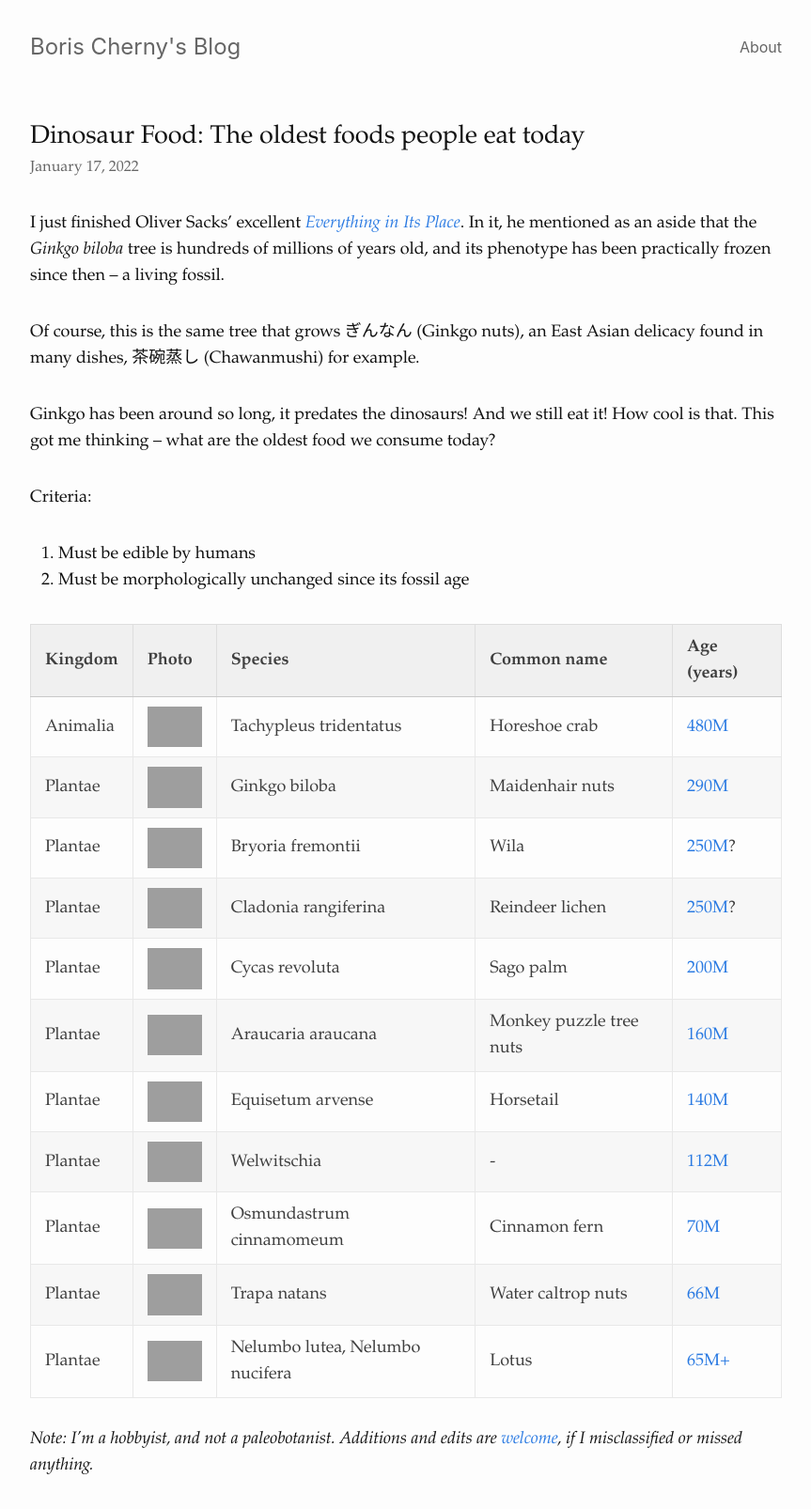
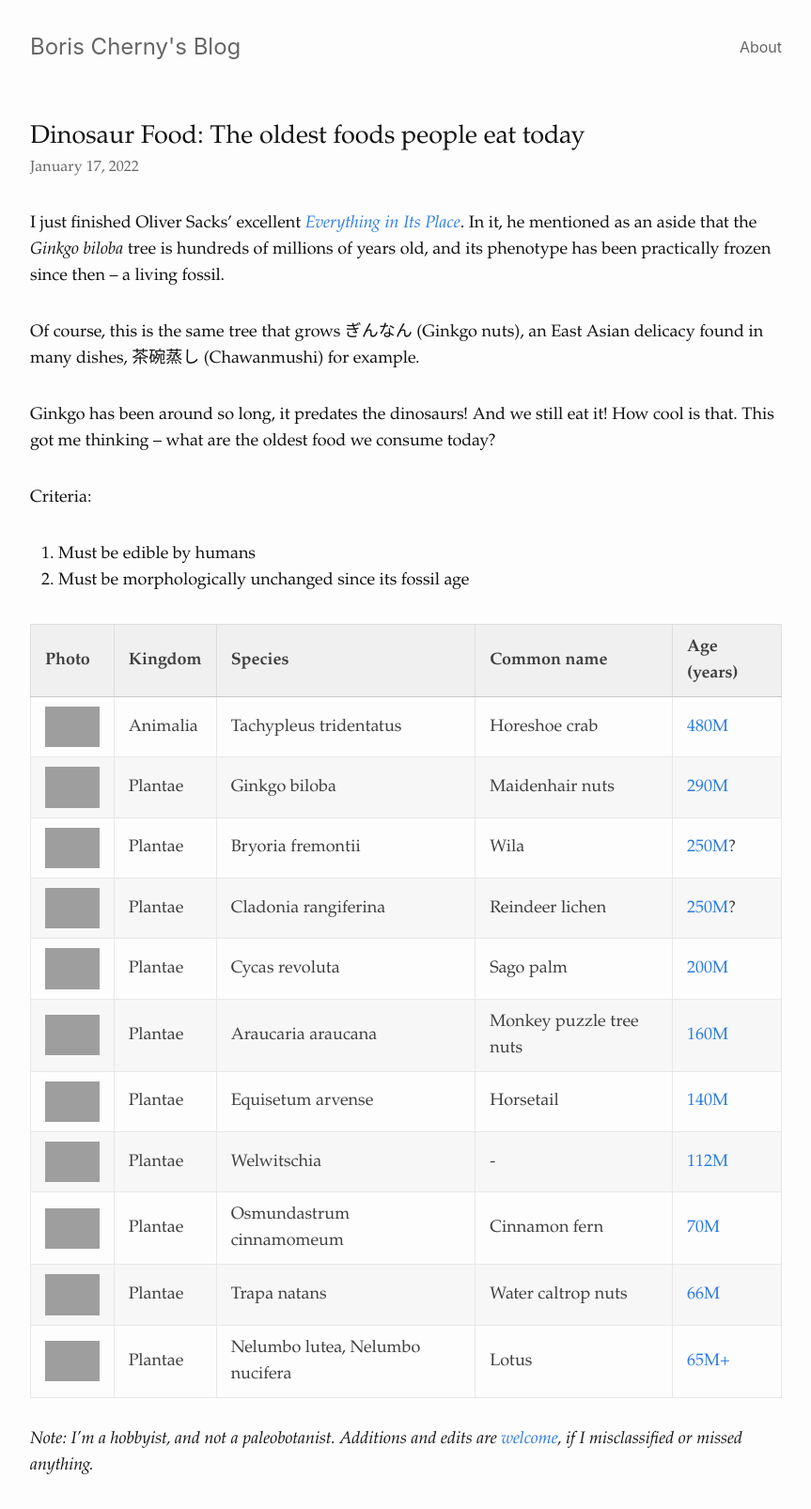
Before and after one commit to bcherny/bcherny.github.io, a Jekyll site: the page built from _posts/2022-01-17-Dinosaur-food.md, in a window 1280 px wide, cut to the strip 0-1606 px from the top of the page. Shown: the whole strip at 94% size, without its empty margins (208-1071 px from the left). Built offline with Jekyll 4.4.1, drawn with Linux system fonts in a browser that asks for light colours; grey boxes are pictures that could not be loaded.

Commit message:
Update 2022-01-17-Dinosaur-food.md

```diff
--- a/_posts/2022-01-17-Dinosaur-food.md
+++ b/_posts/2022-01-17-Dinosaur-food.md
@@ -15,18 +15,18 @@ Criteria:
 1. Must be edible by humans
 2. Must be morphologically unchanged since its fossil age
 
-| Kingdom | Photo | Species | Common name | Age (years)
+| Photo | Kingdom | Species | Common name | Age (years)
 |---|----|--|----|--|
-| Animalia| <img src="https://upload.wikimedia.org/wikipedia/commons/1/1b/Limulus_polyphemus_horseshue_crab_on_coast.jpg" width=60 /> | Tachypleus tridentatus | Horeshoe crab | [480M](https://www.frontiersin.org/articles/10.3389/feart.2020.00098/full)
-| Plantae | <img src="https://upload.wikimedia.org/wikipedia/commons/thumb/7/78/GinkgoLeaves.jpg/1280px-GinkgoLeaves.jpg" width=60 /> | Ginkgo biloba | Maidenhair nuts | [290M](https://www.sciencedirect.com/science/article/abs/pii/S1871174X0900002X?via%3Dihub)
-| Plantae | <img src="https://upload.wikimedia.org/wikipedia/commons/e/e1/WilaBig.jpg" width=60 /> | Bryoria fremontii | Wila | [250M](https://en.wikipedia.org/wiki/Moss#Geological_history)?
-| Plantae | <img src="https://upload.wikimedia.org/wikipedia/commons/2/29/Cladonia_portentosa_top.JPG" width=60 /> | Cladonia rangiferina | Reindeer lichen | [250M](https://en.wikipedia.org/wiki/Moss#Geological_history)?
-| Plantae | <img src="https://upload.wikimedia.org/wikipedia/commons/3/3b/Cycas_inflorescence.jpg" width=60 /> | Cycas revoluta | Sago palm | [200M](http://www1.biologie.uni-hamburg.de/b-online/library/cycads/fossilspast.htm)
-| Plantae | <img src="https://upload.wikimedia.org/wikipedia/commons/thumb/1/1b/Zweig_der_Andentannne.JPG/2560px-Zweig_der_Andentannne.JPG" width=60 /> | Araucaria araucana | Monkey puzzle tree nuts | [160M](https://www.pacificu.edu/about/campuses-locations/forest-grove-campus/guide-trees/monkeypuzzle)
-| Plantae | <img src="https://upload.wikimedia.org/wikipedia/commons/thumb/2/23/Equisetum_arvense_foliage.jpg/2560px-Equisetum_arvense_foliage.jpg" width=60 /> | Equisetum arvense | Horsetail | [140M](https://en.wikipedia.org/wiki/Equisetum#Evolutionary_history)
-| Plantae | <img src="https://upload.wikimedia.org/wikipedia/commons/thumb/e/ec/Welwitschia_mirabilis_%28female%29.jpg/2560px-Welwitschia_mirabilis_%28female%29.jpg" width=60 /> | Welwitschia | - | [112M](https://pubmed.ncbi.nlm.nih.gov/33504814/)
-| Plantae | <img src="https://upload.wikimedia.org/wikipedia/commons/2/26/Cinnamon_fern.jpg" width=60 /> | Osmundastrum cinnamomeum | Cinnamon fern | [70M](https://www.journals.uchicago.edu/doi/10.1086/314134)
-| Plantae | <img src="https://upload.wikimedia.org/wikipedia/commons/f/f3/Water-caltrops.jpg" width=60 /> | Trapa natans | Water caltrop nuts | [66M](https://en.wikipedia.org/wiki/Water_caltrop#Fossil_record)
-| Plantae | <img src="https://upload.wikimedia.org/wikipedia/commons/d/d9/Nelumbo_lutea_blossom.jpeg" width=60 /> | Nelumbo lutea, Nelumbo nucifera | Lotus | [65M+](https://ebrary.net/27989/environment/lotus)
+| <img src="https://upload.wikimedia.org/wikipedia/commons/1/1b/Limulus_polyphemus_horseshue_crab_on_coast.jpg" width=60 /> | Animalia | Tachypleus tridentatus | Horeshoe crab | [480M](https://www.frontiersin.org/articles/10.3389/feart.2020.00098/full)
+| <img src="https://upload.wikimedia.org/wikipedia/commons/thumb/7/78/GinkgoLeaves.jpg/1280px-GinkgoLeaves.jpg" width=60 /> | Plantae | Ginkgo biloba | Maidenhair nuts | [290M](https://www.sciencedirect.com/science/article/abs/pii/S1871174X0900002X?via%3Dihub)
+| <img src="https://upload.wikimedia.org/wikipedia/commons/e/e1/WilaBig.jpg" width=60 /> | Plantae | Bryoria fremontii | Wila | [250M](https://en.wikipedia.org/wiki/Moss#Geological_history)?
+| <img src="https://upload.wikimedia.org/wikipedia/commons/2/29/Cladonia_portentosa_top.JPG" width=60 /> | Plantae | Cladonia rangiferina | Reindeer lichen | [250M](https://en.wikipedia.org/wiki/Moss#Geological_history)?
+| <img src="https://upload.wikimedia.org/wikipedia/commons/3/3b/Cycas_inflorescence.jpg" width=60 /> | Plantae | Cycas revoluta | Sago palm | [200M](http://www1.biologie.uni-hamburg.de/b-online/library/cycads/fossilspast.htm)
+| <img src="https://upload.wikimedia.org/wikipedia/commons/thumb/1/1b/Zweig_der_Andentannne.JPG/2560px-Zweig_der_Andentannne.JPG" width=60 /> | Plantae | Araucaria araucana | Monkey puzzle tree nuts | [160M](https://www.pacificu.edu/about/campuses-locations/forest-grove-campus/guide-trees/monkeypuzzle)
+| <img src="https://upload.wikimedia.org/wikipedia/commons/thumb/2/23/Equisetum_arvense_foliage.jpg/2560px-Equisetum_arvense_foliage.jpg" width=60 /> | Plantae | Equisetum arvense | Horsetail | [140M](https://en.wikipedia.org/wiki/Equisetum#Evolutionary_history)
+| <img src="https://upload.wikimedia.org/wikipedia/commons/thumb/e/ec/Welwitschia_mirabilis_%28female%29.jpg/2560px-Welwitschia_mirabilis_%28female%29.jpg" width=60 /> | Plantae | Welwitschia | - | [112M](https://pubmed.ncbi.nlm.nih.gov/33504814/)
+| <img src="https://upload.wikimedia.org/wikipedia/commons/2/26/Cinnamon_fern.jpg" width=60 /> | Plantae | Osmundastrum cinnamomeum | Cinnamon fern | [70M](https://www.journals.uchicago.edu/doi/10.1086/314134)
+| <img src="https://upload.wikimedia.org/wikipedia/commons/f/f3/Water-caltrops.jpg" width=60 /> | Plantae | Trapa natans | Water caltrop nuts | [66M](https://en.wikipedia.org/wiki/Water_caltrop#Fossil_record)
+| <img src="https://upload.wikimedia.org/wikipedia/commons/d/d9/Nelumbo_lutea_blossom.jpeg" width=60 /> | Plantae | Nelumbo lutea, Nelumbo nucifera | Lotus | [65M+](https://ebrary.net/27989/environment/lotus)
 
 *Note: I'm a hobbyist, and not a paleobotanist. Additions and edits are [welcome](https://github.com/bcherny/bcherny.github.io/edit/main/_posts/2022-01-17-Dinosaur-food.md), if I misclassified or missed anything.*
```
